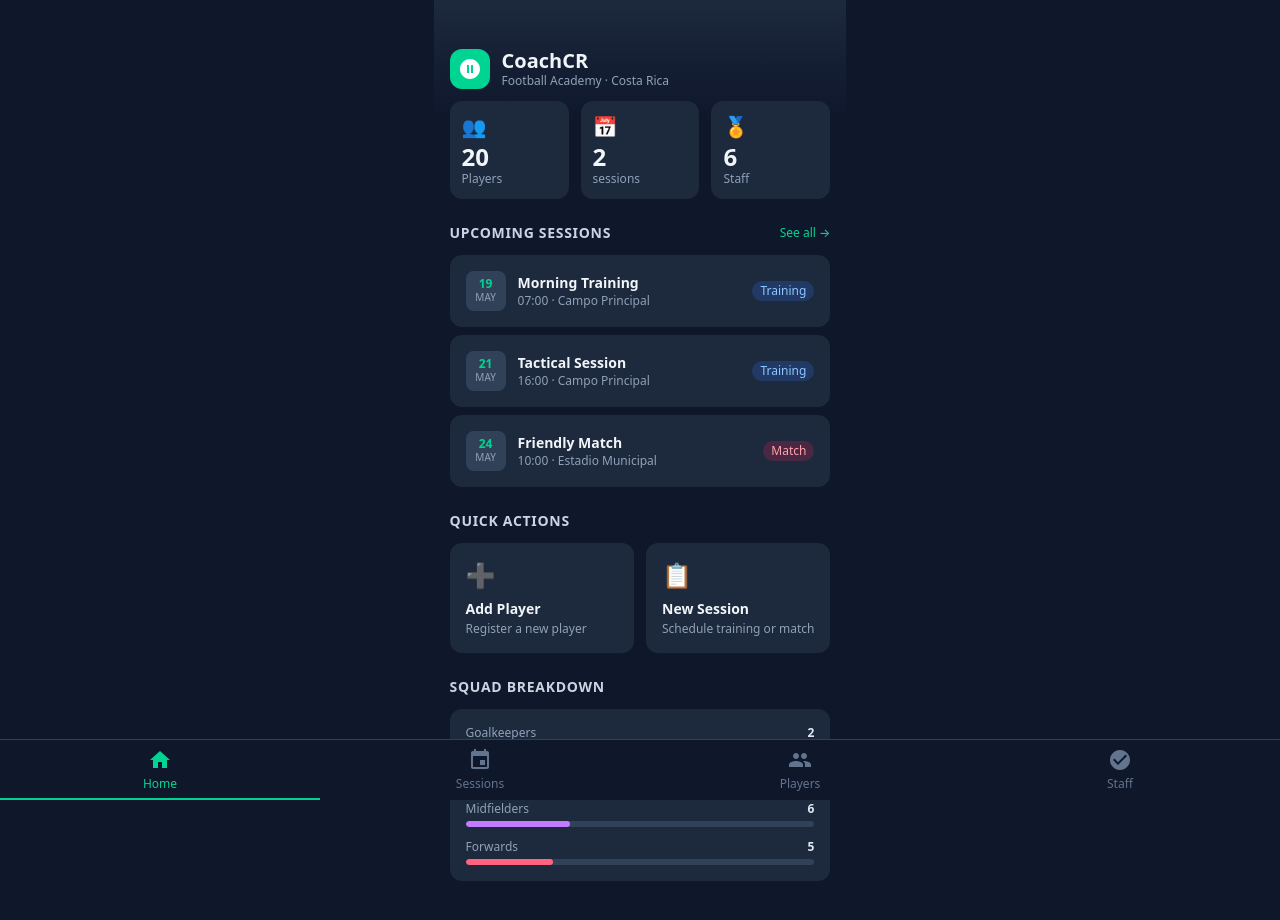
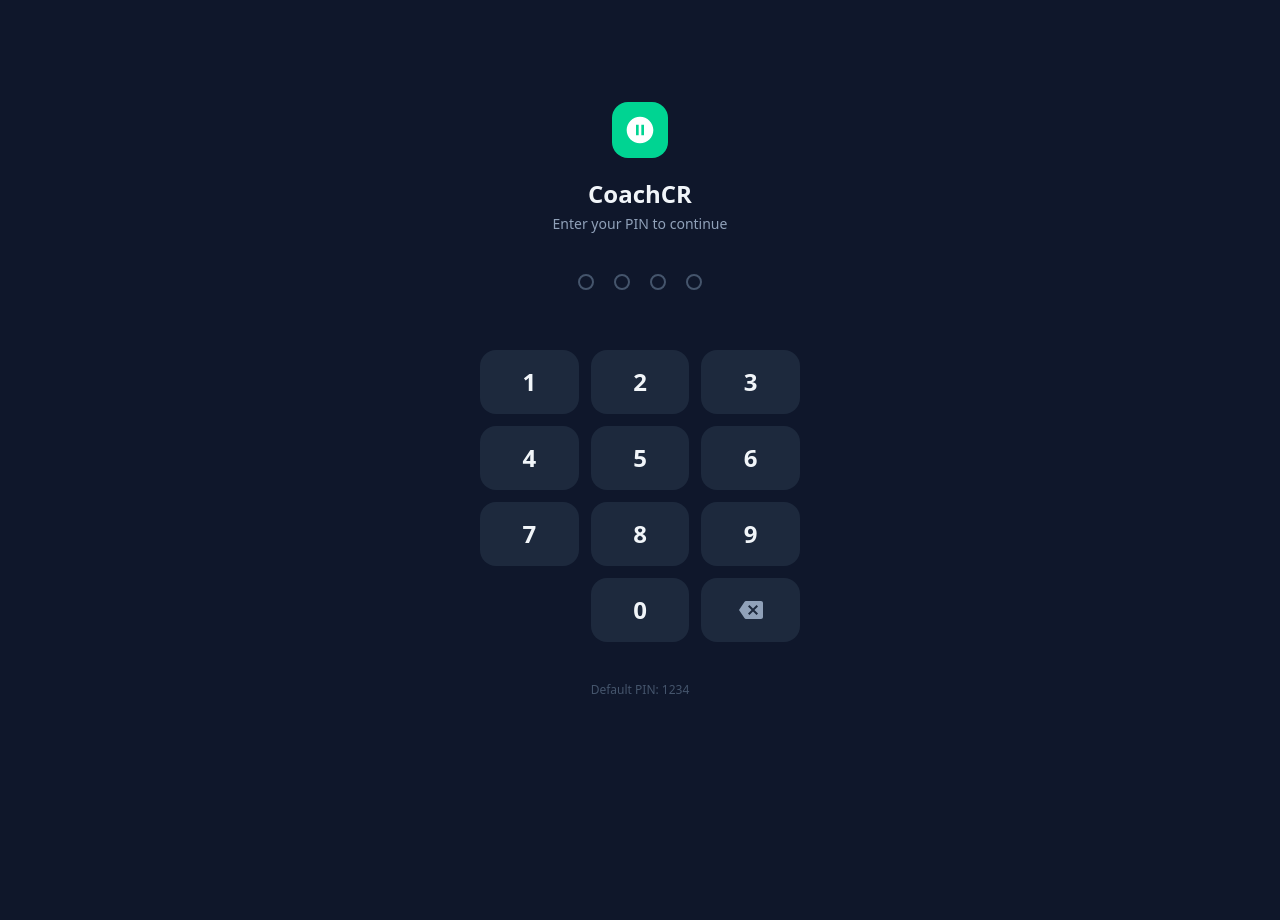
Before and after one commit to eskandarrani-ops/coachcr, a React (Vite) app: page / in a window 1280 px wide. Shown: the top 920 px of the page. After the commit the page ends 800 px from the top, so only its background shows below. Built offline with nearby package versions, Linux system fonts and the light colour scheme.

Commit message:
security fixes

```diff
--- a/src/App.jsx
+++ b/src/App.jsx
@@ -4,12 +4,18 @@ import Sessions from './screens/Sessions'
 import Players from './screens/Players'
 import Volunteers from './screens/Volunteers'
 import BottomNav from './components/BottomNav'
+import PinLock from './components/PinLock'
 
 const SCREENS = { home: Home, sessions: Sessions, players: Players, volunteers: Volunteers }
 
 export default function App() {
-  const [screen, setScreen] = useState('home')
+  const [unlocked, setUnlocked] = useState(false)
+  const [screen,   setScreen]   = useState('home')
   const Screen = SCREENS[screen]
+
+  if (!unlocked) {
+    return <PinLock onUnlock={() => setUnlocked(true)} />
+  }
 
   return (
     <div className="min-h-svh bg-slate-900 text-slate-100 max-w-lg mx-auto relative">
--- /dev/null
+++ b/src/components/PinLock.jsx
@@ -0,0 +1,113 @@
+import { useState, useEffect } from 'react'
+
+const STORAGE_KEY = 'coachcr_pin_hash'
+const DEFAULT_PIN = '1234'
+
+async function sha256(text) {
+  const buf = await crypto.subtle.digest('SHA-256', new TextEncoder().encode(text))
+  return Array.from(new Uint8Array(buf)).map((b) => b.toString(16).padStart(2, '0')).join('')
+}
+
+async function ensureDefaultPin() {
+  if (!localStorage.getItem(STORAGE_KEY)) {
+    localStorage.setItem(STORAGE_KEY, await sha256(DEFAULT_PIN))
+  }
+}
+
+export default function PinLock({ onUnlock }) {
+  const [digits,  setDigits]  = useState([])
+  const [status,  setStatus]  = useState('idle') // 'idle' | 'error'
+  const [ready,   setReady]   = useState(false)
+
+  useEffect(() => { ensureDefaultPin().then(() => setReady(true)) }, [])
+
+  async function press(d) {
+    if (digits.length >= 4 || status === 'error') return
+    const next = [...digits, d]
+    setDigits(next)
+
+    if (next.length === 4) {
+      const hash    = await sha256(next.join(''))
+      const stored  = localStorage.getItem(STORAGE_KEY)
+      if (hash === stored) {
+        onUnlock()
+      } else {
+        setStatus('error')
+        setTimeout(() => { setDigits([]); setStatus('idle') }, 800)
+      }
+    }
+  }
+
+  function backspace() {
+    if (status === 'error') return
+    setDigits((p) => p.slice(0, -1))
+  }
+
+  if (!ready) return null
+
+  return (
+    <div className="min-h-svh bg-slate-900 flex flex-col items-center justify-center px-8 select-none">
+      {/* Logo */}
+      <div className="w-14 h-14 rounded-2xl bg-emerald-400 flex items-center justify-center mb-5">
+        <svg viewBox="0 0 24 24" fill="white" className="w-8 h-8">
+          <path d="M12 2C6.48 2 2 6.48 2 12s4.48 10 10 10 10-4.48 10-10S17.52 2 12 2zm-1 14H9V8h2v8zm4 0h-2V8h2v8z"/>
+        </svg>
+      </div>
+      <h1 className="text-2xl font-bold text-slate-100 mb-1">CoachCR</h1>
+      <p className="text-sm text-slate-400 mb-10">Enter your PIN to continue</p>
+
+      {/* Dots */}
+      <div className="flex gap-5 mb-3">
+        {[0, 1, 2, 3].map((i) => (
+          <div
+            key={i}
+            className={`w-4 h-4 rounded-full border-2 transition-all duration-150 ${
+              status === 'error'
+                ? 'bg-rose-500 border-rose-500'
+                : i < digits.length
+                ? 'bg-emerald-400 border-emerald-400'
+                : 'bg-transparent border-slate-600'
+            }`}
+          />
+        ))}
+      </div>
+
+      <div className="h-6 mb-6 flex items-center">
+        {status === 'error' && (
+          <p className="text-rose-400 text-sm">Incorrect PIN — try again</p>
+        )}
+      </div>
+
+      {/* Keypad */}
+      <div className="grid grid-cols-3 gap-3 w-full max-w-xs">
+        {[1,2,3,4,5,6,7,8,9].map((n) => (
+          <button
+            key={n}
+            onClick={() => press(String(n))}
+            className="h-16 rounded-2xl bg-slate-800 text-slate-100 text-2xl font-semibold hover:bg-slate-700 active:bg-slate-600 active:scale-95 transition-all"
+          >
+            {n}
+          </button>
+        ))}
+        <div />
+        <button
+          onClick={() => press('0')}
+          className="h-16 rounded-2xl bg-slate-800 text-slate-100 text-2xl font-semibold hover:bg-slate-700 active:bg-slate-600 active:scale-95 transition-all"
+        >
+          0
+        </button>
+        <button
+          onClick={backspace}
+          className="h-16 rounded-2xl bg-slate-800 text-slate-400 hover:bg-slate-700 active:bg-slate-600 active:scale-95 transition-all flex items-center justify-center"
+          aria-label="Backspace"
+        >
+          <svg viewBox="0 0 24 24" fill="currentColor" className="w-6 h-6">
+            <path d="M22 3H7c-.69 0-1.23.35-1.59.88L0 12l5.41 8.11c.36.53.9.89 1.59.89h15c1.1 0 2-.9 2-2V5c0-1.1-.9-2-2-2zm-3 12.59L17.59 17 14 13.41 10.41 17 9 15.59 12.59 12 9 8.41 10.41 7 14 10.59 17.59 7 19 8.41 15.41 12 19 15.59z"/>
+          </svg>
+        </button>
+      </div>
+
+      <p className="text-xs text-slate-600 mt-10">Default PIN: 1234</p>
+    </div>
+  )
+}
--- a/src/hooks/useLocalStorage.js
+++ b/src/hooks/useLocalStorage.js
@@ -15,8 +15,8 @@ export function useLocalStorage(key, initialValue) {
       const next = value instanceof Function ? value(stored) : value
       setStored(next)
       window.localStorage.setItem(key, JSON.stringify(next))
-    } catch (err) {
-      console.error(err)
+    } catch {
+      // silent — storage write failed (quota exceeded or private mode)
     }
   }
 
--- a/src/screens/Home.jsx
+++ b/src/screens/Home.jsx
@@ -1,5 +1,28 @@
 import { useLocalStorage } from '../hooks/useLocalStorage'
 import { initialPlayers, initialSessions, initialVolunteers } from '../data/initial'
+
+function exportBackup() {
+  try {
+    const data = {
+      exportedAt: new Date().toISOString(),
+      app: 'CoachCR',
+      players:    JSON.parse(localStorage.getItem('coachcr_players')    || '[]'),
+      sessions:   JSON.parse(localStorage.getItem('coachcr_sessions')   || '[]'),
+      volunteers: JSON.parse(localStorage.getItem('coachcr_volunteers') || '[]'),
+      attendance: JSON.parse(localStorage.getItem('coachcr_attendance') || '{}'),
+    }
+    const blob = new Blob([JSON.stringify(data, null, 2)], { type: 'application/json' })
+    const url  = URL.createObjectURL(blob)
+    const a    = Object.assign(document.createElement('a'), {
+      href:     url,
+      download: `coachcr-backup-${new Date().toISOString().slice(0, 10)}.json`,
+    })
+    a.click()
+    URL.revokeObjectURL(url)
+  } catch {
+    // download not supported in this environment
+  }
+}
 
 const TYPE_COLOR = {
   Training: 'bg-blue-500/20 text-blue-300',
@@ -141,6 +164,19 @@ export default function Home({ onNavigate }) {
         </div>
       </div>
 
+      {/* Export backup */}
+      <div className="px-4 mt-6">
+        <button
+          onClick={exportBackup}
+          className="w-full flex items-center justify-center gap-2 py-3 rounded-xl border border-slate-700 text-slate-400 text-sm font-medium hover:bg-slate-800 hover:text-slate-200 transition-colors active:scale-95"
+        >
+          <svg viewBox="0 0 24 24" fill="currentColor" className="w-4 h-4">
+            <path d="M19 9h-4V3H9v6H5l7 7 7-7zM5 18v2h14v-2H5z"/>
+          </svg>
+          Export data backup (.json)
+        </button>
+      </div>
+
       {/* Position breakdown */}
       <div className="px-4 mt-6">
         <h2 className="text-sm font-semibold text-slate-300 uppercase tracking-wider mb-3">Squad Breakdown</h2>
--- a/src/screens/Players.jsx
+++ b/src/screens/Players.jsx
@@ -24,10 +24,11 @@ export default function Players() {
   const [players, setPlayers] = useLocalStorage('coachcr_players', initialPlayers)
   const [filter, setFilter] = useState('All')
   const [search, setSearch] = useState('')
-  const [modal, setModal] = useState(null)
-  const [editing, setEditing] = useState(null)
-  const [form, setForm] = useState(emptyForm)
-  const [errors, setErrors] = useState({})
+  const [modal,         setModal]         = useState(null)
+  const [editing,       setEditing]       = useState(null)
+  const [form,          setForm]          = useState(emptyForm)
+  const [errors,        setErrors]        = useState({})
+  const [confirmDelete, setConfirmDelete] = useState(false)
 
   const filtered = useMemo(() => {
     return players
@@ -40,6 +41,7 @@ export default function Players() {
     setForm(emptyForm)
     setEditing(null)
     setErrors({})
+    setConfirmDelete(false)
     setModal('add')
   }
 
@@ -47,6 +49,7 @@ export default function Players() {
     setForm({ ...player, number: String(player.number || ''), age: String(player.age || '') })
     setEditing(player.id)
     setErrors({})
+    setConfirmDelete(false)
     setModal('edit')
   }
 
@@ -218,11 +221,11 @@ export default function Players() {
           title={modal === 'add' ? 'New Player' : 'Edit Player'}
           onClose={() => setModal(null)}
         >
-          {field('name', 'Full Name', 'text', { placeholder: 'e.g. Carlos Vargas' })}
+          {field('name', 'Full Name', 'text', { placeholder: 'e.g. Carlos Vargas', maxLength: 60 })}
 
           <div className="grid grid-cols-2 gap-3">
-            {field('number', 'Jersey #', 'number', { placeholder: '10', min: 1 })}
-            {field('age', 'Age', 'number', { placeholder: '16', min: 10, max: 25 })}
+            {field('number', 'Jersey #', 'number', { placeholder: '10', min: 1, max: 99 })}
+            {field('age', 'Age', 'number', { placeholder: '16', min: 5, max: 25 })}
           </div>
 
           <div className="mb-4">
@@ -265,7 +268,7 @@ export default function Players() {
             </div>
           </div>
 
-          {field('phone', 'Phone', 'tel', { placeholder: '+506 8800-0000' })}
+          {field('phone', 'Phone', 'tel', { placeholder: '+506 8800-0000', maxLength: 20 })}
 
           <div className="mb-4">
             <label className="block text-xs font-medium text-slate-400 mb-1">Notes</label>
@@ -273,6 +276,7 @@ export default function Players() {
               value={form.notes}
               onChange={(e) => setForm((f) => ({ ...f, notes: e.target.value }))}
               rows={2}
+              maxLength={500}
               placeholder="Optional notes..."
               className="w-full bg-slate-900 border border-slate-700 focus:border-emerald-400 rounded-lg px-3 py-2.5 text-sm text-slate-100 placeholder-slate-600 resize-none transition-colors"
             />
@@ -280,19 +284,37 @@ export default function Players() {
 
           <div className="flex gap-3 mt-2">
             {modal === 'edit' && (
+              confirmDelete ? (
+                <>
+                  <div className="flex-1 rounded-xl border border-rose-500/30 bg-rose-500/10 p-3">
+                    <p className="text-xs text-rose-300 text-center mb-2">Remove this player? Cannot be undone.</p>
+                    <div className="flex gap-2">
+                      <button onClick={() => setConfirmDelete(false)} className="flex-1 py-2 rounded-lg border border-slate-700 text-slate-300 text-xs font-medium">
+                        Cancel
+                      </button>
+                      <button onClick={handleDelete} className="flex-1 py-2 rounded-lg bg-rose-500 text-white text-xs font-semibold">
+                        Yes, remove
+                      </button>
+                    </div>
+                  </div>
+                </>
+              ) : (
                 <button
-                onClick={handleDelete}
+                  onClick={() => setConfirmDelete(true)}
                   className="flex-1 py-3 rounded-xl border border-rose-500/50 text-rose-400 text-sm font-medium hover:bg-rose-500/10 transition-colors"
                 >
                   Remove
                 </button>
+              )
             )}
+            {!confirmDelete && (
               <button
                 onClick={handleSave}
                 className="flex-1 py-3 rounded-xl bg-emerald-400 text-slate-900 text-sm font-semibold active:scale-95 transition-transform"
               >
                 {modal === 'add' ? 'Add Player' : 'Save Changes'}
               </button>
+            )}
           </div>
         </Modal>
       )}
--- a/src/screens/Sessions.jsx
+++ b/src/screens/Sessions.jsx
@@ -24,10 +24,11 @@ export default function Sessions() {
   const [attendance]            = useLocalStorage('coachcr_attendance', {})
   const [filter,   setFilter]   = useState('All')
   const [selected, setSelected] = useState(null)   // session object for detail view
-  const [modal,    setModal]    = useState(null)    // null | 'add' | 'edit'
-  const [editing,  setEditing]  = useState(null)
-  const [form,     setForm]     = useState(emptyForm)
-  const [errors,   setErrors]   = useState({})
+  const [modal,         setModal]         = useState(null)
+  const [editing,       setEditing]       = useState(null)
+  const [form,          setForm]          = useState(emptyForm)
+  const [errors,        setErrors]        = useState({})
+  const [confirmDelete, setConfirmDelete] = useState(false)
 
   // If a session is selected, show its detail screen
   if (selected) {
@@ -45,6 +46,7 @@ export default function Sessions() {
     setForm({ ...emptyForm, date: today })
     setEditing(null)
     setErrors({})
+    setConfirmDelete(false)
     setModal('add')
   }
 
@@ -53,6 +55,7 @@ export default function Sessions() {
     setForm({ ...emptyForm, ...session })
     setEditing(session.id)
     setErrors({})
+    setConfirmDelete(false)
     setModal('edit')
   }
 
@@ -214,14 +217,14 @@ export default function Sessions() {
           title={modal === 'add' ? 'New Session' : 'Edit Session'}
           onClose={() => setModal(null)}
         >
-          {field('title', 'Title', 'text', { placeholder: 'e.g. Morning Training' })}
+          {field('title', 'Title', 'text', { placeholder: 'e.g. Morning Training', maxLength: 80 })}
 
           <div className="grid grid-cols-2 gap-3">
             {field('date', 'Date', 'date')}
             {field('time', 'Time', 'time')}
           </div>
 
-          {field('location', 'Location', 'text', { placeholder: 'e.g. Campo Principal' })}
+          {field('location', 'Location', 'text', { placeholder: 'e.g. Campo Principal', maxLength: 80 })}
 
           <div className="mb-4">
             <label className="block text-xs font-medium text-slate-400 mb-1">Type</label>
@@ -269,6 +272,7 @@ export default function Sessions() {
               value={form.notes}
               onChange={(e) => setForm((f) => ({ ...f, notes: e.target.value }))}
               rows={3}
+              maxLength={500}
               placeholder="Optional notes..."
               className="w-full bg-slate-900 border border-slate-700 focus:border-emerald-400 rounded-lg px-3 py-2.5 text-sm text-slate-100 placeholder-slate-600 resize-none transition-colors"
             />
@@ -276,19 +280,35 @@ export default function Sessions() {
 
           <div className="flex gap-3 mt-2">
             {modal === 'edit' && (
+              confirmDelete ? (
+                <div className="flex-1 rounded-xl border border-rose-500/30 bg-rose-500/10 p-3">
+                  <p className="text-xs text-rose-300 text-center mb-2">Delete this session? Cannot be undone.</p>
+                  <div className="flex gap-2">
+                    <button onClick={() => setConfirmDelete(false)} className="flex-1 py-2 rounded-lg border border-slate-700 text-slate-300 text-xs font-medium">
+                      Cancel
+                    </button>
+                    <button onClick={handleDelete} className="flex-1 py-2 rounded-lg bg-rose-500 text-white text-xs font-semibold">
+                      Yes, delete
+                    </button>
+                  </div>
+                </div>
+              ) : (
                 <button
-                onClick={handleDelete}
+                  onClick={() => setConfirmDelete(true)}
                   className="flex-1 py-3 rounded-xl border border-rose-500/50 text-rose-400 text-sm font-medium hover:bg-rose-500/10 transition-colors"
                 >
                   Delete
                 </button>
+              )
             )}
+            {!confirmDelete && (
               <button
                 onClick={handleSave}
                 className="flex-1 py-3 rounded-xl bg-emerald-400 text-slate-900 text-sm font-semibold active:scale-95 transition-transform"
               >
                 {modal === 'add' ? 'Create Session' : 'Save Changes'}
               </button>
+            )}
           </div>
         </Modal>
       )}
--- a/src/screens/Volunteers.jsx
+++ b/src/screens/Volunteers.jsx
@@ -44,17 +44,27 @@ function avatarColor(id) {
   return AVATAR_COLORS[idx] || AVATAR_COLORS[0]
 }
 
+const EMAIL_RE = /^[^\s@]+@[^\s@]+\.[^\s@]+$/
+
+function safeContactHref(phone, email) {
+  if (phone) return `tel:${phone}`
+  if (email && EMAIL_RE.test(email)) return `mailto:${email}`
+  return undefined
+}
+
 export default function Volunteers() {
-  const [volunteers, setVolunteers] = useLocalStorage('coachcr_volunteers', initialVolunteers)
-  const [modal, setModal] = useState(null)
-  const [editing, setEditing] = useState(null)
-  const [form, setForm] = useState(emptyForm)
-  const [errors, setErrors] = useState({})
+  const [volunteers,    setVolunteers]    = useLocalStorage('coachcr_volunteers', initialVolunteers)
+  const [modal,         setModal]         = useState(null)
+  const [editing,       setEditing]       = useState(null)
+  const [form,          setForm]          = useState(emptyForm)
+  const [errors,        setErrors]        = useState({})
+  const [confirmDelete, setConfirmDelete] = useState(false)
 
   function openAdd() {
     setForm(emptyForm)
     setEditing(null)
     setErrors({})
+    setConfirmDelete(false)
     setModal('add')
   }
 
@@ -62,6 +72,7 @@ export default function Volunteers() {
     setForm({ ...v })
     setEditing(v.id)
     setErrors({})
+    setConfirmDelete(false)
     setModal('edit')
   }
 
@@ -181,7 +192,7 @@ export default function Volunteers() {
             {volunteers.slice(0, 4).map((v) => (
               <a
                 key={v.id}
-                href={v.phone ? `tel:${v.phone}` : v.email ? `mailto:${v.email}` : undefined}
+                href={safeContactHref(v.phone, v.email)}
                 className="bg-slate-800 rounded-xl p-3 flex items-center gap-2 hover:bg-slate-700 transition-colors"
               >
                 <div className={`w-8 h-8 rounded-lg flex items-center justify-center flex-shrink-0 text-white text-xs font-bold ${avatarColor(v.id)}`}>
@@ -203,7 +214,7 @@ export default function Volunteers() {
           title={modal === 'add' ? 'New Staff Member' : 'Edit Staff Member'}
           onClose={() => setModal(null)}
         >
-          {field('name', 'Full Name', 'text', { placeholder: 'e.g. Roberto Elizondo' })}
+          {field('name', 'Full Name', 'text', { placeholder: 'e.g. Roberto Elizondo', maxLength: 60 })}
 
           <div className="mb-4">
             <label className="block text-xs font-medium text-slate-400 mb-1">Role</label>
@@ -216,8 +227,8 @@ export default function Volunteers() {
             </select>
           </div>
 
-          {field('phone', 'Phone', 'tel', { placeholder: '+506 8900-0000' })}
-          {field('email', 'Email', 'email', { placeholder: 'name@example.com' })}
+          {field('phone', 'Phone', 'tel',   { placeholder: '+506 8900-0000',   maxLength: 20  })}
+          {field('email', 'Email', 'email', { placeholder: 'name@example.com', maxLength: 100 })}
 
           <div className="mb-4">
             <label className="block text-xs font-medium text-slate-400 mb-1">Notes</label>
@@ -225,6 +236,7 @@ export default function Volunteers() {
               value={form.notes}
               onChange={(e) => setForm((f) => ({ ...f, notes: e.target.value }))}
               rows={2}
+              maxLength={500}
               placeholder="Certifications, availability, etc."
               className="w-full bg-slate-900 border border-slate-700 focus:border-emerald-400 rounded-lg px-3 py-2.5 text-sm text-slate-100 placeholder-slate-600 resize-none transition-colors"
             />
@@ -232,19 +244,35 @@ export default function Volunteers() {
 
           <div className="flex gap-3 mt-2">
             {modal === 'edit' && (
+              confirmDelete ? (
+                <div className="flex-1 rounded-xl border border-rose-500/30 bg-rose-500/10 p-3">
+                  <p className="text-xs text-rose-300 text-center mb-2">Remove this staff member? Cannot be undone.</p>
+                  <div className="flex gap-2">
+                    <button onClick={() => setConfirmDelete(false)} className="flex-1 py-2 rounded-lg border border-slate-700 text-slate-300 text-xs font-medium">
+                      Cancel
+                    </button>
+                    <button onClick={handleDelete} className="flex-1 py-2 rounded-lg bg-rose-500 text-white text-xs font-semibold">
+                      Yes, remove
+                    </button>
+                  </div>
+                </div>
+              ) : (
                 <button
-                onClick={handleDelete}
+                  onClick={() => setConfirmDelete(true)}
                   className="flex-1 py-3 rounded-xl border border-rose-500/50 text-rose-400 text-sm font-medium hover:bg-rose-500/10 transition-colors"
                 >
                   Remove
                 </button>
+              )
             )}
+            {!confirmDelete && (
               <button
                 onClick={handleSave}
                 className="flex-1 py-3 rounded-xl bg-emerald-400 text-slate-900 text-sm font-semibold active:scale-95 transition-transform"
               >
                 {modal === 'add' ? 'Add Member' : 'Save Changes'}
               </button>
+            )}
           </div>
         </Modal>
       )}
```
Lines whose indentation alone changed are shown as unchanged.
